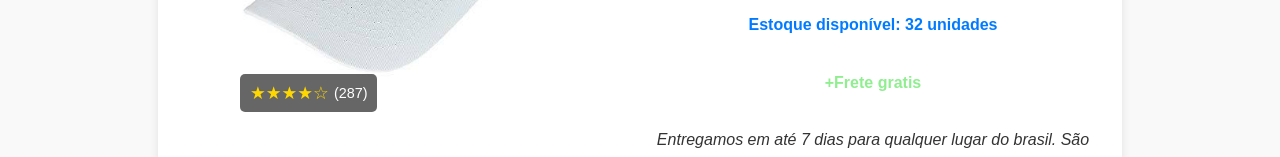
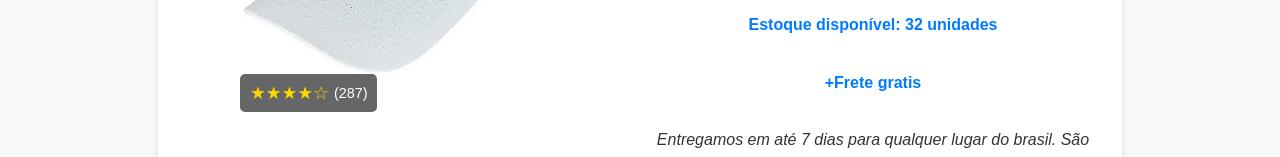
Before and after one commit to DiegoVeigas/outlet-diego, a plain HTML site: page index.html in a window 1280 px wide. Shown: the part 547-704 px from the top of the page. Drawn offline with Linux system fonts and the light colour scheme.

Commit message:
index.html

```diff
--- a/index.html
+++ b/index.html
@@ -125,7 +125,7 @@
     }
 
     .frete-gratis{
-    	color: lightgreen;
+    	color: var(--primary-color);
     }
 
     .descricao {
```
